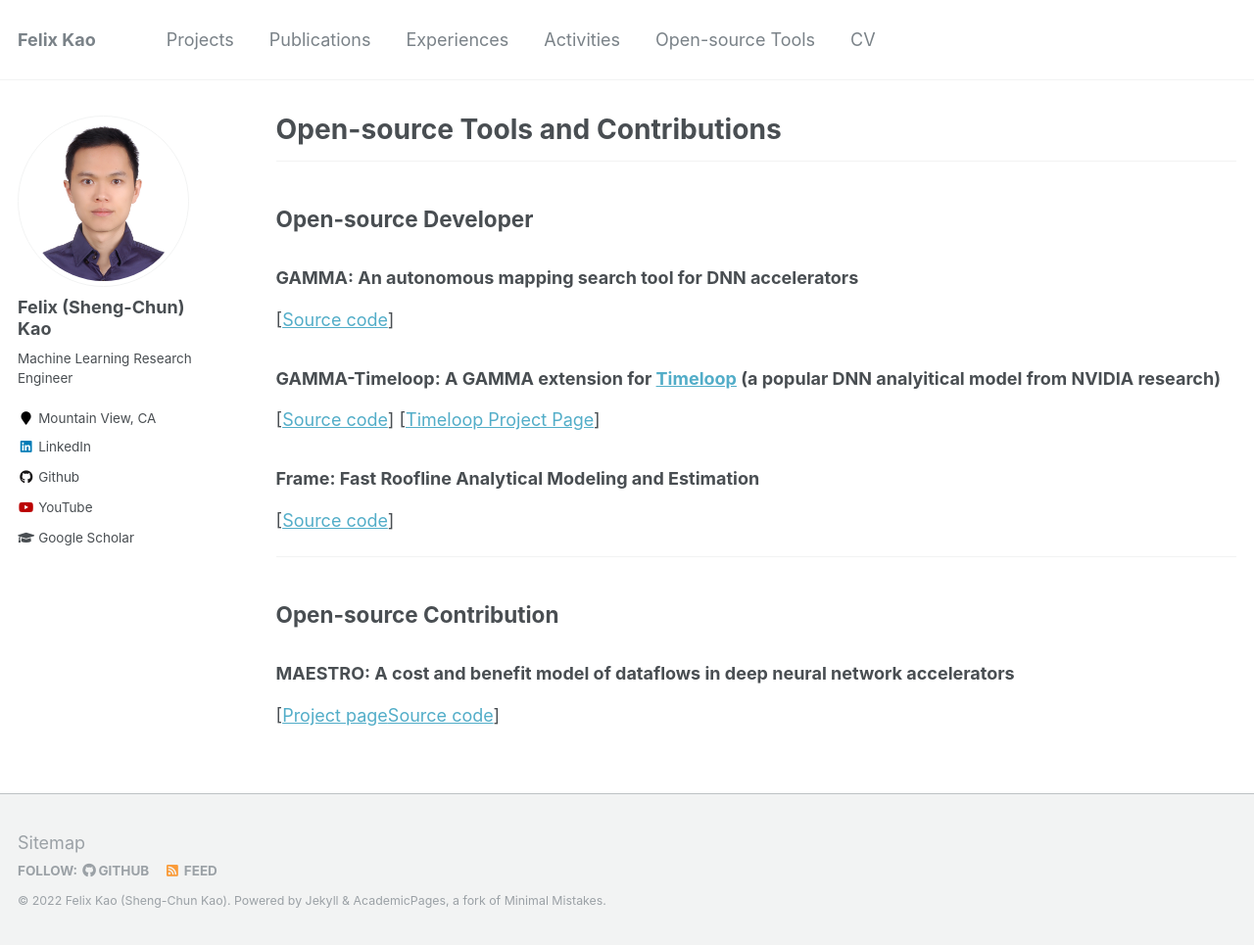
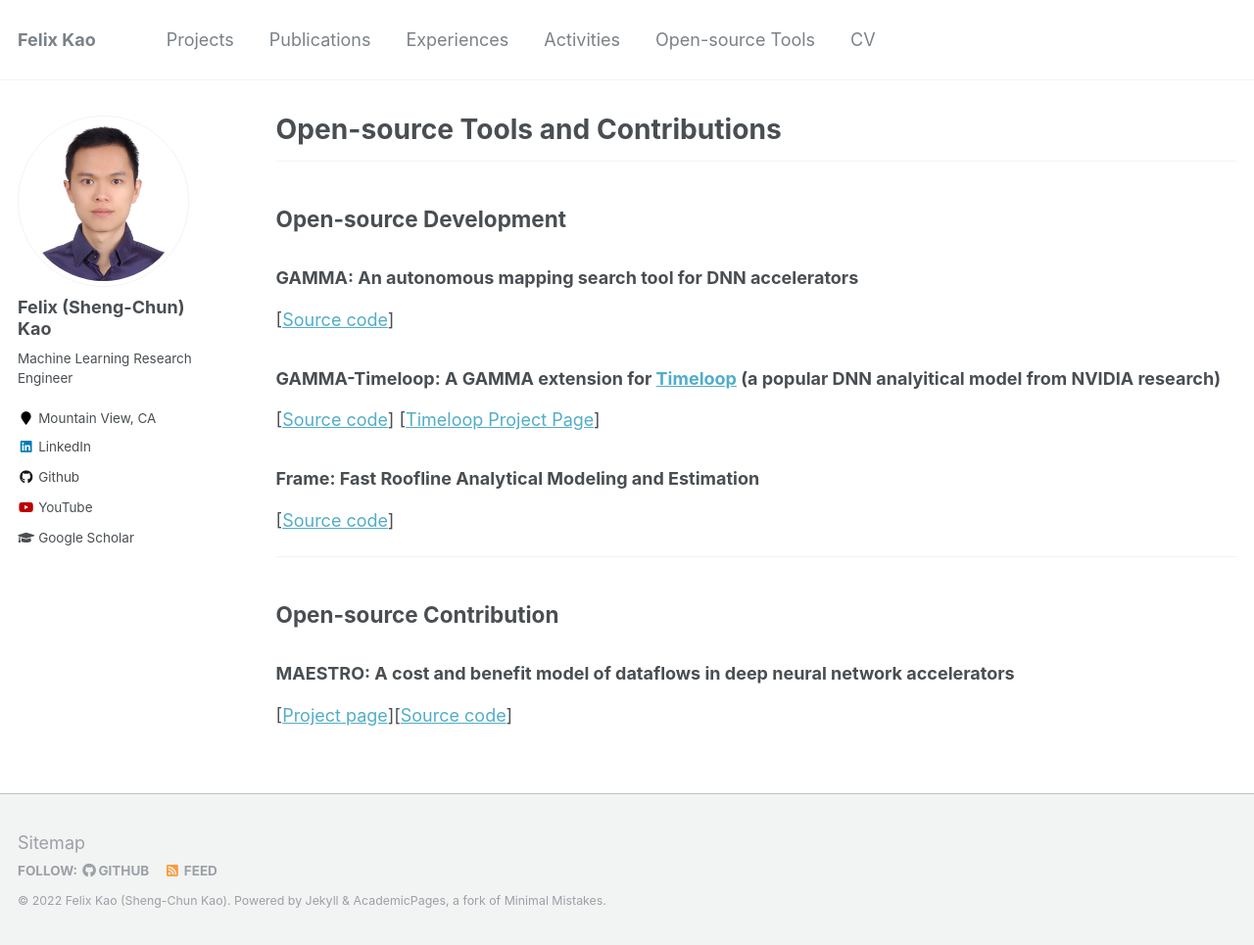
Before and after one commit to felix0901/felix, a Jekyll site: the page built from _pages/tools.md, in a window 1280 px wide and 965 px high. Shown: the whole window at 98% size. Built offline with Jekyll 4.4.1, drawn with Linux system fonts in a browser that asks for light colours.

Commit message:
Update tools.md

```diff
--- a/_pages/tools.md
+++ b/_pages/tools.md
@@ -7,7 +7,7 @@ author_profile: true
 
 -----
 
-## Open-source Developer
+## Open-source Development
 
 ### GAMMA: An autonomous mapping search tool for DNN accelerators
 [[Source code](https://github.com/maestro-project/gamma)]
```
Also changed, not shown: other parts of _pages/tools.md (+1 -1 lines).
